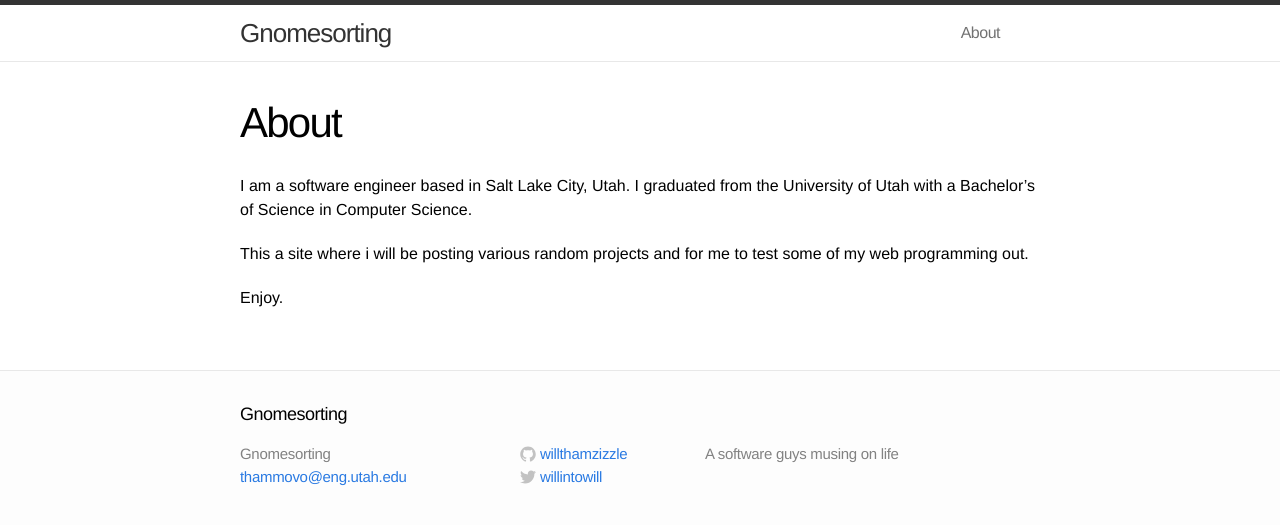
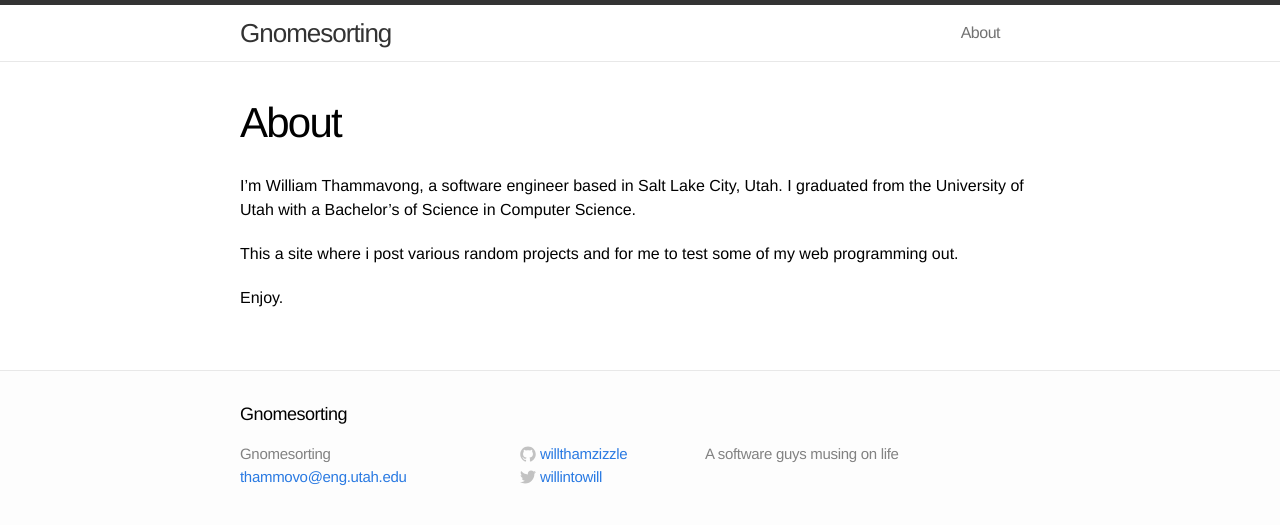
Before and after one commit to willthamzizzle/Gnomesort.github.io, a Jekyll site: the page built from about.md, in a window 1280 px wide. Shown: the top 525 px of the page. Built offline with Jekyll 4.4.1, drawn with Linux system fonts in a browser that asks for light colours.

Commit message:
about page updated

```diff
--- a/about.md
+++ b/about.md
@@ -4,8 +4,8 @@
 permalink: /about/
 ---
 
-I am a software engineer based in Salt Lake City, Utah. I graduated from the University of Utah with a Bachelor's of Science in Computer Science.
+I'm William Thammavong, a software engineer based in Salt Lake City, Utah. I graduated from the University of Utah with a Bachelor's of Science in Computer Science.
 
-This a site where i will be posting various random projects and for me to test some of my web programming out.
+This a site where i post various random projects and for me to test some of my web programming out.
 
 Enjoy.
```
